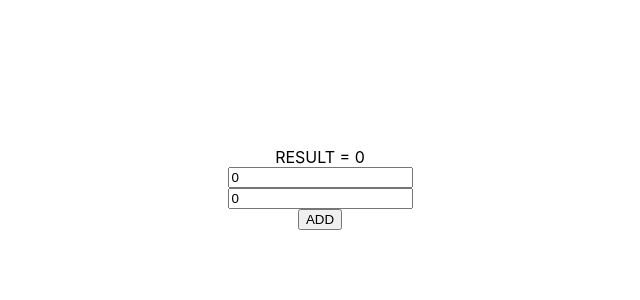
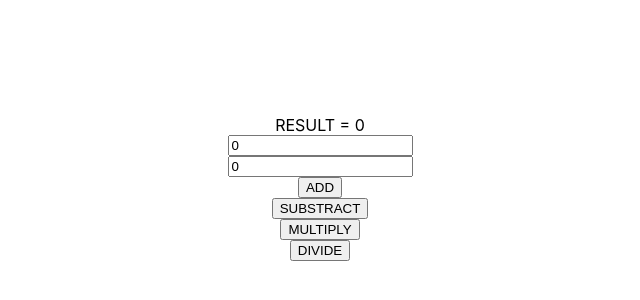
Before and after one commit to mnadea001/react-with-jest-app, a Next.js app: page / in a window 1280 px wide. Shown: the part 212-512 px from the top of the page, without its empty margins (320-960 px from the left). Built offline with nearby package versions, Linux system fonts and the light colour scheme.

Commit message:
fonction multiply substract divide

```diff
--- a/pages/index.tsx
+++ b/pages/index.tsx
@@ -9,6 +9,15 @@ export default function Home() {
   const [number2, setNumber2] = useState(0);
 const add = () => {
   setResult(parseInt(number1) + parseInt(number2))
+};
+const substract = () => {
+  setResult(parseInt(number1) - parseInt(number2))
+};
+const multiply = () => {
+  setResult(parseInt(number1) * parseInt(number2))
+};
+const divide = () => {
+  setResult(parseInt(number1) / parseInt(number2))
 };
 const [result, setResult] = useState(0);
 
@@ -25,6 +34,9 @@ const [result, setResult] = useState(0);
 
         <input type="number" className={styles.input} data-testid={number2} value={number2} onChange={(e) => setNumber2(e.target.value)} />
         <button onClick={add} className={styles.button} data-testid="add">ADD</button>
+        <button onClick={substract} className={styles.button} data-testid="substract">SUBSTRACT</button>
+        <button onClick={multiply} className={styles.button} data-testid="multiply">MULTIPLY</button>
+        <button onClick={divide} className={styles.button} data-testid="divide">DIVIDE</button>
       </main>
     </div>
   )
```
